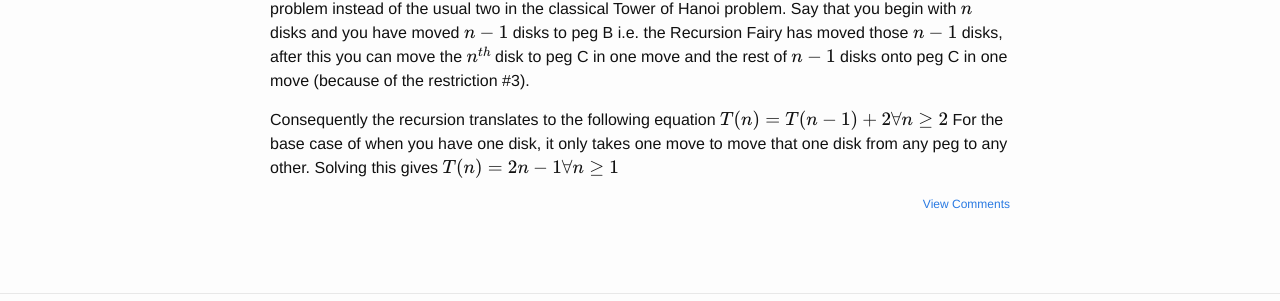
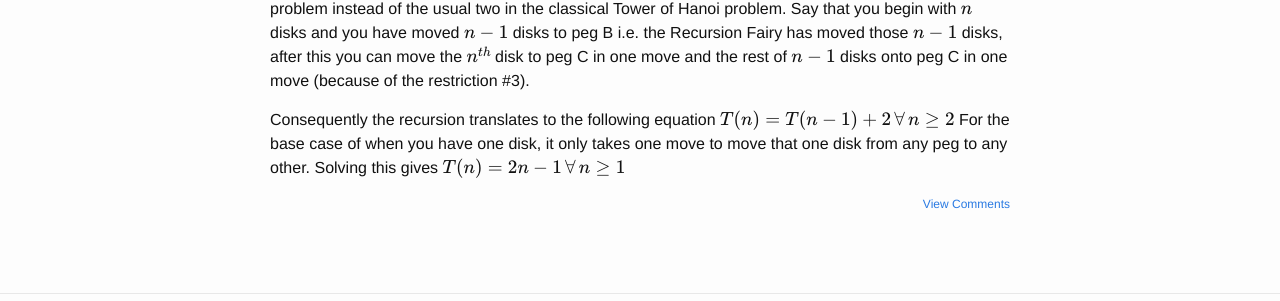
Before and after one commit to sudk1896/sudk1896.github.io, a Jekyll site: the page built from _posts/2019-01-06-ModifiedTowersOfHanoi.md, in a window 1280 px wide. Shown: the part 741-1042 px from the top of the page. Built offline with Jekyll 4.4.1, drawn with Linux system fonts in a browser that asks for light colours; formulas are drawn with MathJax 3; comment, search, counter and statistics services are not loaded.

Commit message:
Fix spacing

```diff
--- a/_posts/2019-01-06-ModifiedTowersOfHanoi.md
+++ b/_posts/2019-01-06-ModifiedTowersOfHanoi.md
@@ -27,7 +27,7 @@
 and the rest of \\(n-1\\) disks onto peg C in one move (because of the restriction #3).
 
 Consequently the recursion translates to the following equation
-\\(T(n) = T(n-1) + 2  \forall  n \geq 2 \\)
+\\(T(n) = T(n-1) + 2 \thinspace \forall \thinspace  n \geq 2 \\)
 For the base case of when you have one disk, it only takes one
 move to move that one disk from any peg to any other. Solving this gives
-\\(T(n) = 2n - 1  \forall  n \geq 1 \\)
+\\(T(n) = 2n - 1 \thinspace \forall \thinspace  n \geq 1 \\)
```
